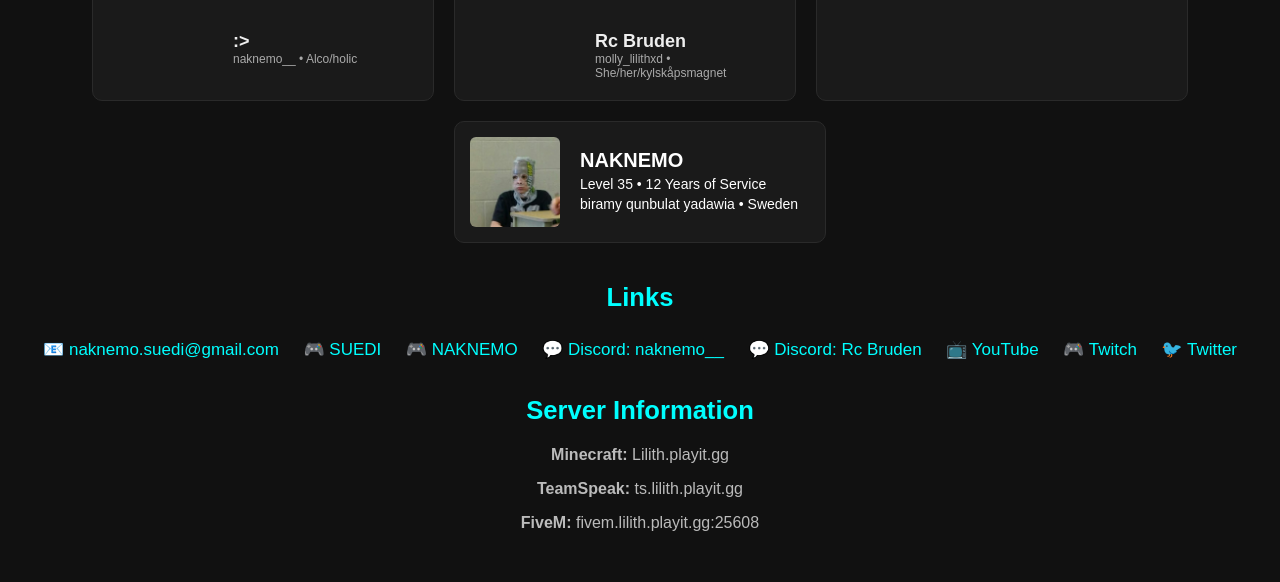
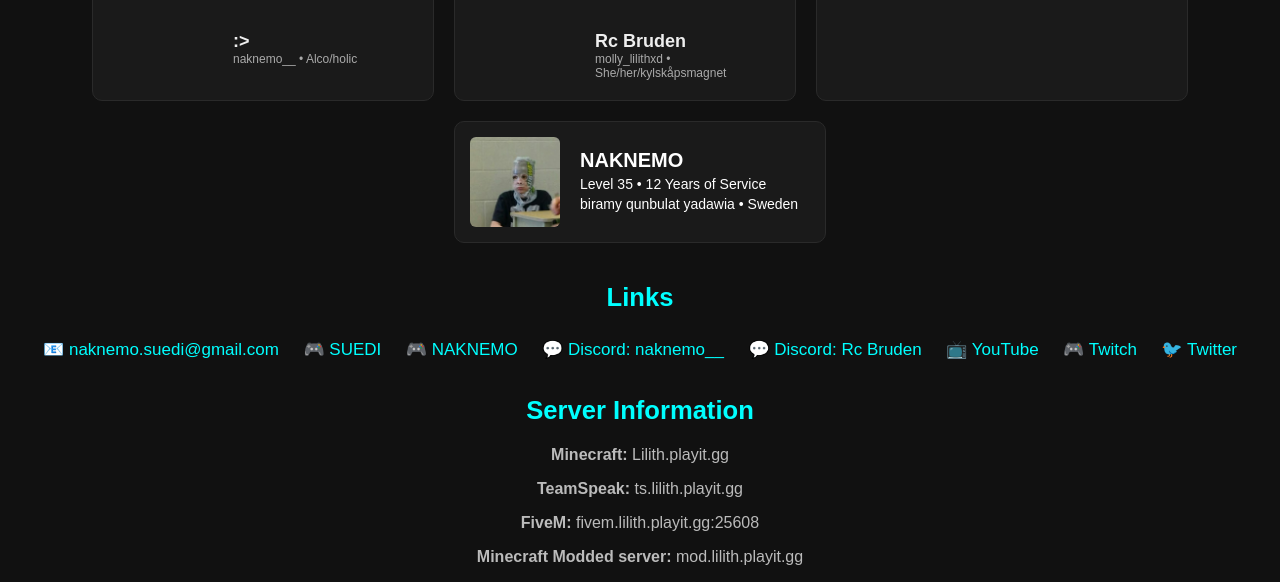
Before and after one commit to naknemo/naknemo.github.io, a plain HTML site: page info.html in a window 1280 px wide. Shown: the part 350-932 px from the top of the page. Before the commit the page ends 898 px from the top, so only its background shows below. Drawn offline with Linux system fonts and the light colour scheme.

Commit message:
Update info.html

```diff
--- a/info.html
+++ b/info.html
@@ -250,6 +250,7 @@
         <p><strong>Minecraft:</strong> Lilith.playit.gg</p>
         <p><strong>TeamSpeak:</strong> ts.lilith.playit.gg</p>
         <p><strong>FiveM:</strong> fivem.lilith.playit.gg:25608</p>
+        <p><strong>Minecraft Modded server:</strong> mod.lilith.playit.gg</p>
     </div>
 
 </body>
```
